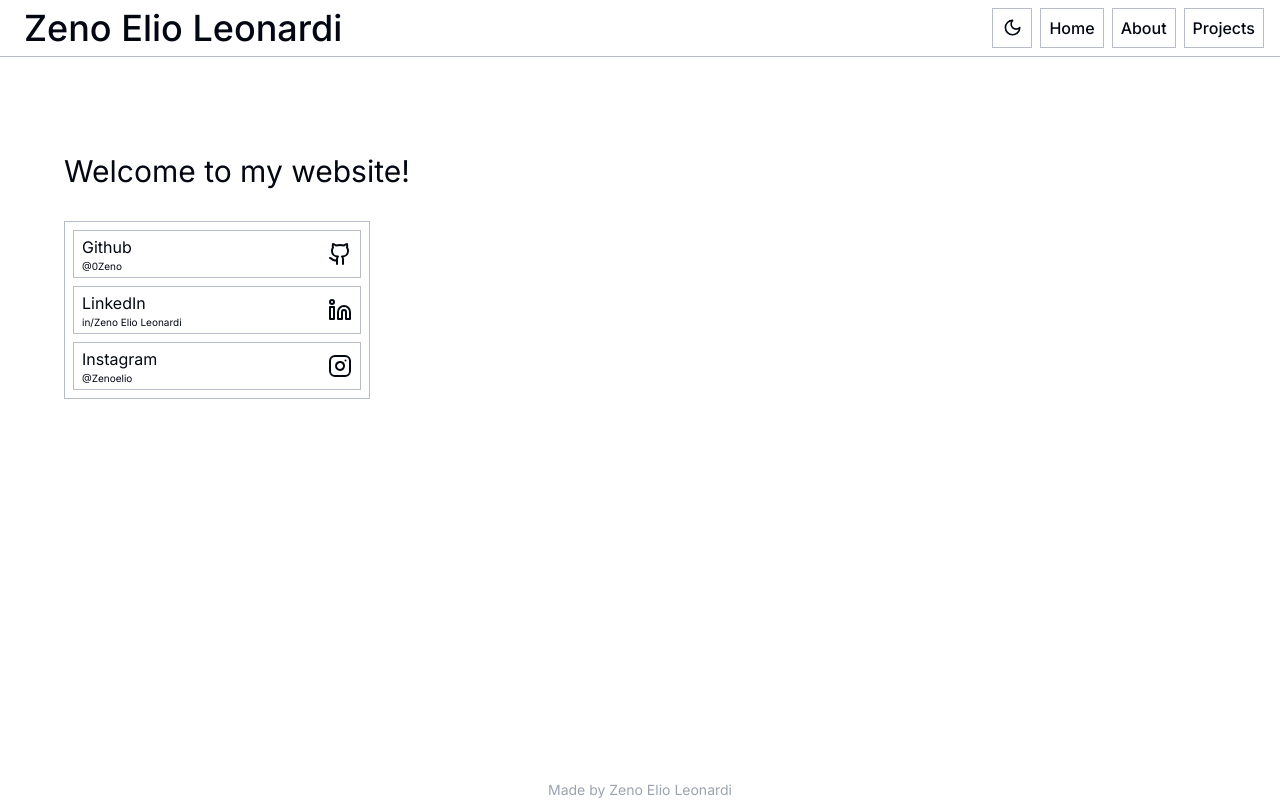
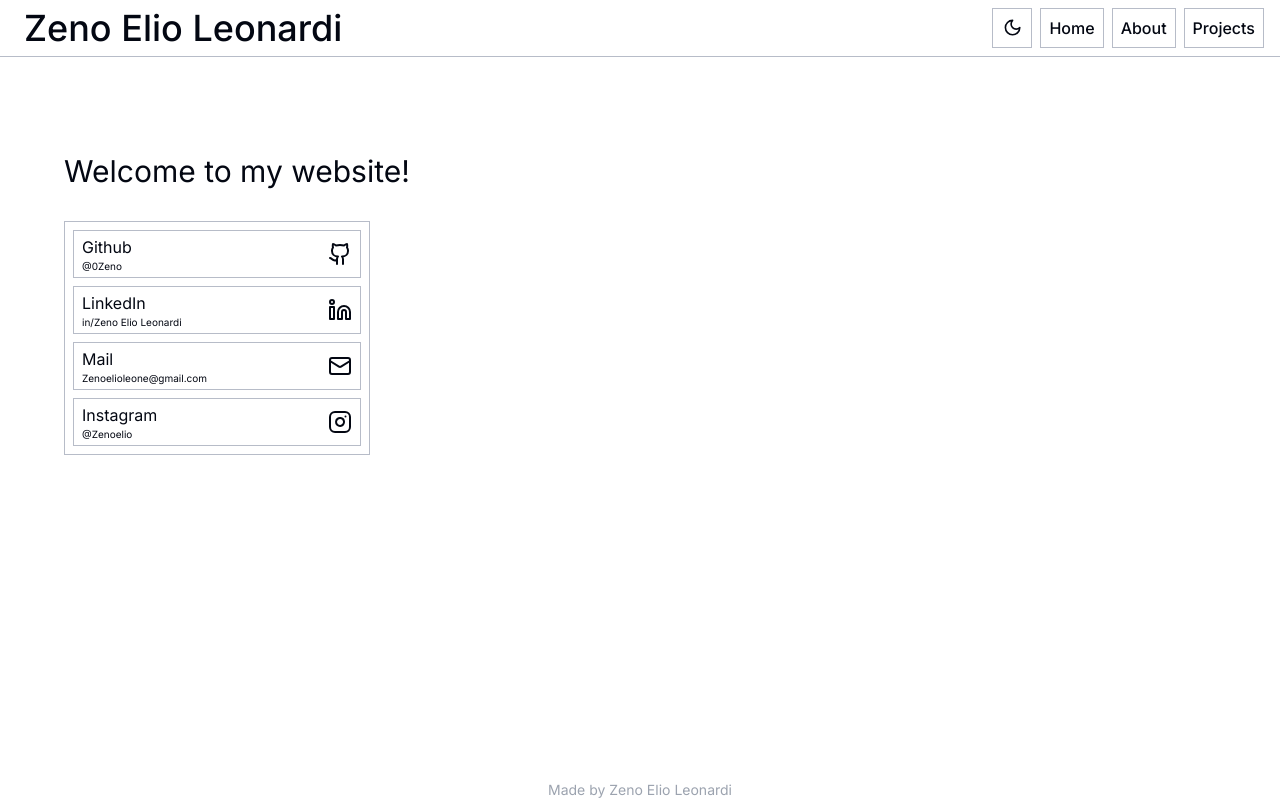
Before and after one commit to 0Zeno/Hjemmeside, a Next.js app: page / in a window 1280 px wide. Built offline with nearby package versions, Linux system fonts and the light colour scheme.

Commit message:
Target blank and manil in socials.tsx

```diff
--- a/components/socials.tsx
+++ b/components/socials.tsx
@@ -1,4 +1,4 @@
-import { Github, Instagram, Linkedin, Mail } from "lucide-react";
+import { GamepadIcon, Github, Instagram, Linkedin, Mail } from "lucide-react";
 import Link from "next/link";
 import { Button } from "./ui/button";
 
@@ -11,7 +11,7 @@ function SocialLink({
 }) {
   return (
     <div className="">
-      <Link className="flex" href={href}>
+      <Link target="_blank" className="flex" href={href}>
         {children}
       </Link>
     </div>
@@ -58,6 +58,12 @@ const links = [
     username: "in/Zeno Elio Leonardi",
   },
   {
+    name: "Mail",
+    href: "mailto:zenoelioleone@gmail.com",
+    icon: <Mail />,
+    username: "Zenoelioleone@gmail.com",
+  },
+  {
     name: "Instagram",
     href: "https://www.instagram.com/zenoelio/",
     icon: <Instagram />,
```
Also changed, not shown: 1 other file (tests, documents, lock files or other folders).
